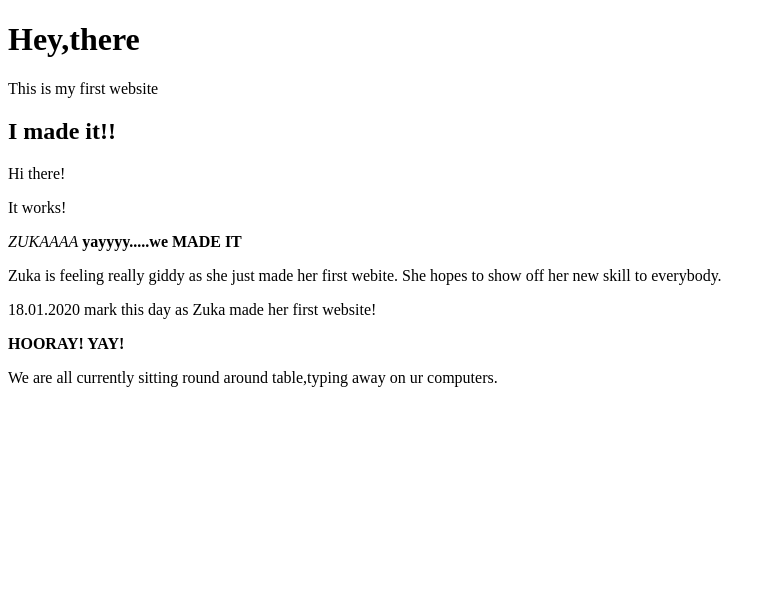
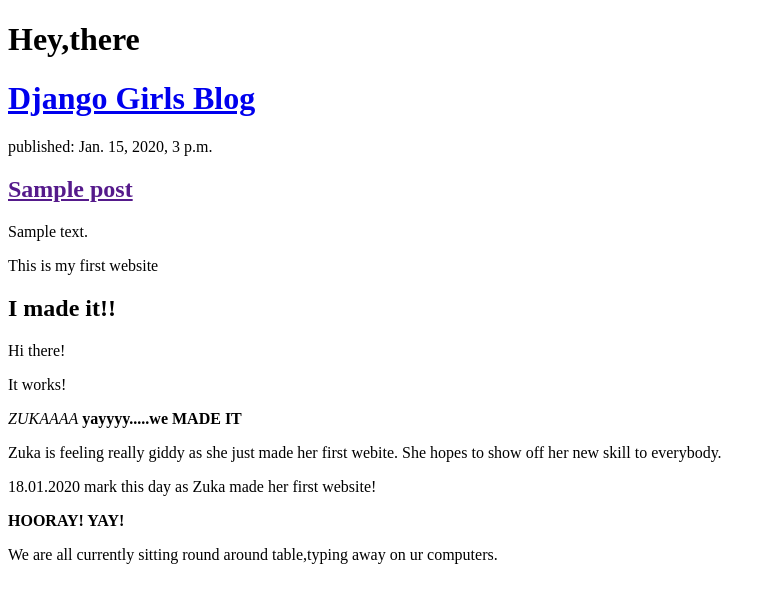
Before and after one commit to Huyam505/my-first-blog, a Django app: page / in a window 1280 px wide. Shown: the top 603 px of the page, without its empty margins (0-776 px from the left). Run offline with Django 3.2, Linux system fonts and the light colour scheme; tables that the repository leaves empty hold one stand-in row (values such as "Sample post").

Commit message:
Modified templates to display posts from database.

```diff
--- a/blog/templates/blog/post_list.html
+++ b/blog/templates/blog/post_list.html
@@ -5,6 +5,17 @@
     <title>YAY</title>
     <h1> Hey,there </h1>
     <body>
+<div>
+      <h1><a href="/">Django Girls Blog</a></h1>
+</div>
+
+{% for post in posts %}
+    <div>
+        <p>published: {{ post.published_date }}</p>
+        <h2><a href="">{{ post.title }}</a></h2>
+        <p>{{ post.text|linebreaksbr }}</p>
+    </div>
+{% endfor %}
 <p> This is my first website </p>
 </body>
     <h2>I made it!!</h2>
--- a/blog/views.py
+++ b/blog/views.py
@@ -1,7 +1,10 @@
 from django.shortcuts import render
+from django.utils import timezone
 from .models import Post
+
+
 # Create your views here.
 
-
 def post_list(request):
-    return render(request, 'blog/post_list.html', {})
+    posts = Post.objects.filter(published_date__lte=timezone.now()).order_by('published_date')
+    return render(request, 'blog/post_list.html', {'posts': posts})
```
